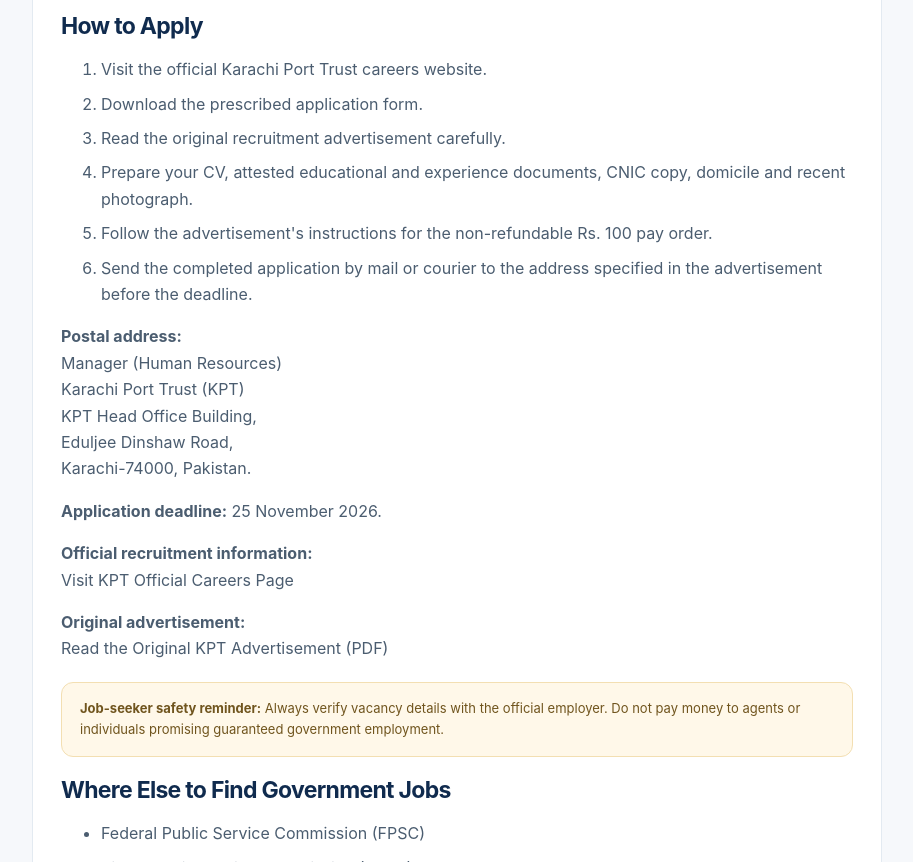
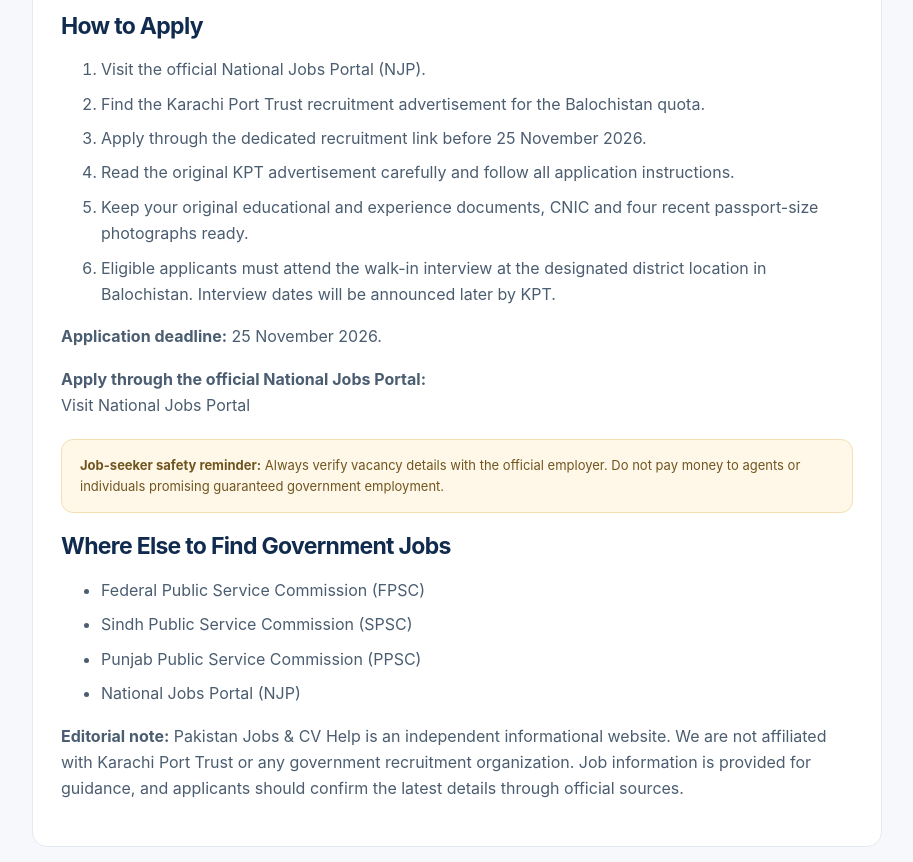
Before and after one commit to hamidkhuharo47-source/Pakistan-jobs-CV-help, a plain HTML site: page pages/government-jobs.html in a window 1280 px wide. Shown: the part 2059-2921 px from the top of the page, without its empty margins (183-1096 px from the left). Drawn offline with Linux system fonts and the light colour scheme.

Commit message:
Update government-jobs.html

```diff
--- a/pages/government-jobs.html
+++ b/pages/government-jobs.html
@@ -105,30 +105,22 @@ These five vacancies are listed under the Balochistan district quota. The maximu
 <li><b>Deadline:</b> 25 November 2026</li>
 </ul>
 
+
 <h2>How to Apply</h2>
 <ol>
-<li>Visit the official Karachi Port Trust careers website.</li>
-<li>Download the prescribed application form.</li>
-<li>Read the original recruitment advertisement carefully.</li>
-<li>Prepare your CV, attested educational and experience documents, CNIC copy, domicile and recent photograph.</li>
-<li>Follow the advertisement's instructions for the non-refundable Rs. 100 pay order.</li>
-<li>Send the completed application by mail or courier to the address specified in the advertisement before the deadline.</li>
+<li>Visit the official National Jobs Portal (NJP).</li>
+<li>Find the Karachi Port Trust recruitment advertisement for the Balochistan quota.</li>
+<li>Apply through the dedicated recruitment link before 25 November 2026.</li>
+<li>Read the original KPT advertisement carefully and follow all application instructions.</li>
+<li>Keep your original educational and experience documents, CNIC and four recent passport-size photographs ready.</li>
+<li>Eligible applicants must attend the walk-in interview at the designated district location in Balochistan. Interview dates will be announced later by KPT.</li>
 </ol>
-
-<p><b>Postal address:</b><br>
-Manager (Human Resources)<br>
-Karachi Port Trust (KPT)<br>
-KPT Head Office Building,<br>
-Eduljee Dinshaw Road,<br>
-Karachi-74000, Pakistan.</p>
 
 <p><b>Application deadline:</b> 25 November 2026.</p>
 
-<p><b>Official recruitment information:</b><br>
-<a href="https://kpt.gov.pk/careers" target="_blank" rel="noopener noreferrer">Visit KPT Official Careers Page</a></p>
+<p><b>Apply through the official National Jobs Portal:</b><br>
+<a href="https://www.njp.gov.pk/" target="_blank" rel="noopener noreferrer">Visit National Jobs Portal</a></p>
 
-<p><b>Original advertisement:</b><br>
-<a href="https://kpt.gov.pk/uploads/downloads/21126122827903437Advt%20HR_b5bd.pdf" target="_blank" rel="noopener noreferrer">Read the Original KPT Advertisement (PDF)</a></p>
 
 <div class="notice">
 <b>Job-seeker safety reminder:</b>
```
